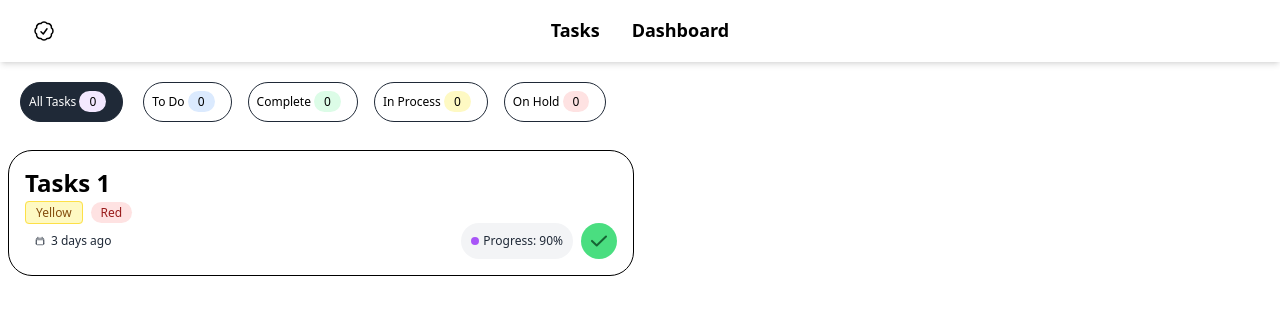
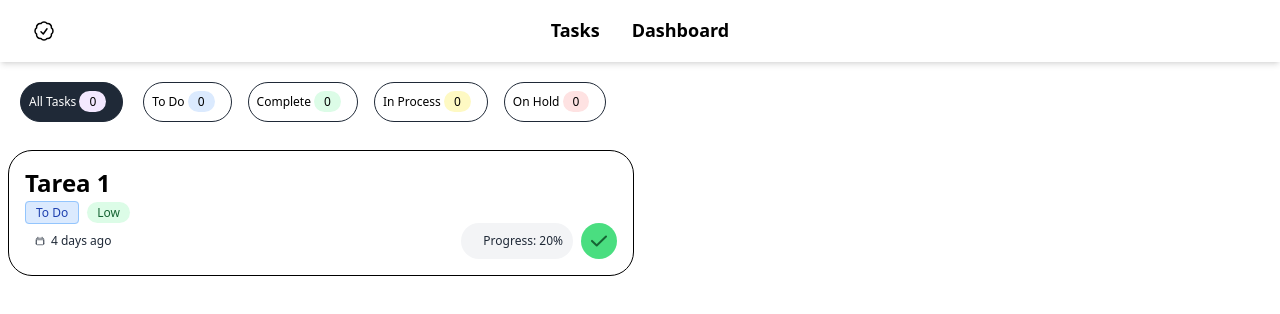
Before and after one commit to jregaladom/task-manager, a Vue app: page / in a window 1280 px wide. Shown: the top 314 px of the page. Built offline with nearby package versions, Linux system fonts and the light colour scheme.

Commit message:
Generación componentes de tarea

```diff
--- /dev/null
+++ b/src/components/inputs/ButtonChangeStatus.vue
@@ -0,0 +1,11 @@
+<script></script>
+<template>
+    <span
+        class="inline-flex items-center justify-center w-9 h-9 text-sm font-semibold text-green-800 bg-green-400 rounded-full">
+        <svg class="w-4 h-4" aria-hidden="true" xmlns="http://www.w3.org/2000/svg" fill="none" viewBox="0 0 16 12">
+            <path stroke="currentColor" stroke-linecap="round" stroke-linejoin="round" stroke-width="2"
+                d="M1 5.917 5.724 10.5 15 1.5" />
+        </svg>
+        <span class="sr-only">Icon description</span>
+    </span>
+</template>
--- a/src/components/inputs/Chip.vue
+++ b/src/components/inputs/Chip.vue
@@ -55,18 +55,12 @@ export default {
 };
 </script>
 <template>
-  <div
-    @click="handleClick"
-    class="flex min-w-fit w-auto h-10 justify-center items-center m-1 font-medium py-1 px-2 rounded-full border border-gray-800"
-    :class="clasStatusTask"
-  >
+  <div @click="handleClick"
+    class="flex min-w-fit w-auto h-10 justify-center items-center m-1 font-medium py-1 px-2 rounded-full border border-gray-800 cursor-pointer"
+    :class="clasStatusTask">
     <div class="text-xs font-medium flex-initial">
       {{ textChip }}
-      <span
-        class="text-black text-xs font-medium mr-2 px-2.5 py-0.5 rounded-full"
-        :class="colorBedge"
-        >0</span
-      >
+      <span class="text-black text-xs font-medium mr-2 px-2.5 py-0.5 rounded-full" :class="colorBedge">0</span>
     </div>
   </div>
 </template>
--- /dev/null
+++ b/src/components/ui/BadgeLevel.vue
@@ -0,0 +1,25 @@
+import { computed } from 'vue';
+<script>
+export default {
+    props: {
+        level: String
+    },
+    computed: {
+        colorBedge() {
+            switch (this.level) {
+                case "Low":
+                    return "bg-green-100 border-green-300 text-green-800";
+                case "Medium":
+                    return "bg-yellow-100 border-yellow-300 text-yellow-800";
+                case "High":
+                    return "bg-red-100 border-red-300 text-red-800";
+                default:
+                    return "bg-gray-100 border-gray-300 text-gray-800";
+            }
+        }
+    }
+}
+</script>
+<template>
+    <span class="text-xs font-medium mr-2 px-2.5 py-0.5 rounded-full" :class="colorBedge">{{ level }}</span>
+</template>
--- /dev/null
+++ b/src/components/ui/BadgeProgress.vue
@@ -0,0 +1,31 @@
+<script>
+export default {
+    props: {
+        progress: String
+    },
+    computed: {
+        colorPoint() {
+            switch (true) {
+                case (this.progress >= 0 && this.progress < 20):
+                    return "bg-red-500";
+                case (this.progress >= 20 && this.progress < 40):
+                    return "bg-organge-500";
+                case (this.progress >= 40 && this.progress < 60):
+                    return "bg-yellow-500";
+                case (this.progress >= 60 && this.progress < 80):
+                    return "bg-purple-500";
+                case (this.progress == 100):
+                    return "bg-green-500";
+                default:
+                    return "bg-purple-500";
+            }
+        }
+    }
+}
+</script>
+<template>
+    <span class="inline-flex items-center bg-gray-100 text-gray-800 text-xs font-medium mr-2 px-2.5 py-0.5 rounded-full">
+        <span class="w-2 h-2 mr-1  rounded-full" :class="colorPoint"></span>
+        Progress: {{ progress }}%
+    </span>
+</template>
--- /dev/null
+++ b/src/components/ui/BadgeStatus.vue
@@ -0,0 +1,27 @@
+<script>
+export default {
+    props: {
+        status: String
+    },
+    computed: {
+        colorBedge() {
+            switch (this.status) {
+                case "To Do":
+                    return "bg-blue-100 border-blue-300 text-blue-800";
+                case "Complete":
+                    return "bg-green-100 border-green-300 text-green-800";
+                case "In Process":
+                    return "bg-yellow-100 border-yellow-300 text-yellow-800";
+                case "On Hold":
+                    return "bg-red-100 border-red-300 text-red-800";
+                default:
+                    return "bg-gray-100 border-gray-300 text-gray-800";
+            }
+        }
+    }
+}
+</script>
+<template>
+    <span class="text-xs font-medium mr-2 px-2.5 py-0.5 rounded border" :class="colorBedge">{{
+        status }}</span>
+</template>
--- /dev/null
+++ b/src/components/ui/BadgeTime.vue
@@ -0,0 +1,17 @@
+<script>
+export default {
+    props: {
+        created: String
+    },
+}
+</script>
+<template>
+    <span class="text-gray-800 text-xs font-medium inline-flex items-center px-2.5 py-0.5 rounded mr-2">
+        <svg xmlns="http://www.w3.org/2000/svg" fill="none" viewBox="0 0 24 24" stroke-width="1.5" stroke="currentColor"
+            class="w-2.5 h-2.5 mr-1.5">
+            <path stroke-linecap="round" stroke-linejoin="round"
+                d="M6.75 3v2.25M17.25 3v2.25M3 18.75V7.5a2.25 2.25 0 012.25-2.25h13.5A2.25 2.25 0 0121 7.5v11.25m-18 0A2.25 2.25 0 005.25 21h13.5A2.25 2.25 0 0021 18.75m-18 0v-7.5A2.25 2.25 0 015.25 9h13.5A2.25 2.25 0 0121 11.25v7.5" />
+        </svg>
+        {{ created }}
+    </span>
+</template>
--- a/src/components/ui/CardTask.vue
+++ b/src/components/ui/CardTask.vue
@@ -1,68 +1,43 @@
 <script>
+import BadgeLevel from "@/components/ui/BadgeLevel.vue";
+import BadgeStatus from "@/components/ui/BadgeStatus.vue";
+import BadgeTime from "@/components/ui/BadgeTime.vue";
+import BadgeProgress from "@/components/ui/BadgeProgress.vue";
+import ButtonChangeStatus from "@/components/inputs/ButtonChangeStatus.vue";
+
+
+{/* <CardTask title="Tarea 1" status="To Do" level="Low" created="4 days ago" progress="20%" /> */ }
+
 export default {
   name: "CardTask",
+  props: {
+    title: String,
+    status: String,
+    level: String,
+    created: String,
+    progress: Number,
+  },
+  components: {
+    BadgeLevel,
+    BadgeStatus,
+    BadgeTime,
+    BadgeProgress,
+    ButtonChangeStatus,
+  },
+
 };
 </script>
 <template>
   <div class="w-full m-2 p-4 bg-white border rounded-3xl border-black">
-    <h4 class="text-2xl font-bold">Tasks 1</h4>
-    <span
-      class="bg-yellow-100 text-yellow-800 text-xs font-medium mr-2 px-2.5 py-0.5 rounded border border-yellow-300"
-      >Yellow</span
-    >
-    <span
-      class="bg-red-100 text-red-800 text-xs font-medium mr-2 px-2.5 py-0.5 rounded-full dark:bg-red-900 dark:text-red-300"
-      >Red</span
-    >
+    <h4 class="text-2xl font-bold">{{ title }}</h4>
+    <BadgeStatus :status="status" />
+    <BadgeLevel :level="level" />
     <div class="grid grid-cols-2 gap-2">
-      <span
-        class="text-gray-800 text-xs font-medium inline-flex items-center px-2.5 py-0.5 rounded mr-2"
-      >
-        <svg
-          xmlns="http://www.w3.org/2000/svg"
-          fill="none"
-          viewBox="0 0 24 24"
-          stroke-width="1.5"
-          stroke="currentColor"
-          class="w-2.5 h-2.5 mr-1.5"
-        >
-          <path
-            stroke-linecap="round"
-            stroke-linejoin="round"
-            d="M6.75 3v2.25M17.25 3v2.25M3 18.75V7.5a2.25 2.25 0 012.25-2.25h13.5A2.25 2.25 0 0121 7.5v11.25m-18 0A2.25 2.25 0 005.25 21h13.5A2.25 2.25 0 0021 18.75m-18 0v-7.5A2.25 2.25 0 015.25 9h13.5A2.25 2.25 0 0121 11.25v7.5"
-          />
-        </svg>
-
-        3 days ago
-      </span>
+      <BadgeTime :created="created" />
       <div class="flex justify-end">
-        <span
-          class="inline-flex items-center bg-gray-100 text-gray-800 text-xs font-medium mr-2 px-2.5 py-0.5 rounded-full"
-        >
-          <span class="w-2 h-2 mr-1 bg-purple-500 rounded-full"></span>
-          Progress: 90%
-        </span>
+        <BadgeProgress :progress="progress" />
         <div>
-          <span
-            class="inline-flex items-center justify-center w-9 h-9 text-sm font-semibold text-green-800 bg-green-400 rounded-full"
-          >
-            <svg
-              class="w-4 h-4"
-              aria-hidden="true"
-              xmlns="http://www.w3.org/2000/svg"
-              fill="none"
-              viewBox="0 0 16 12"
-            >
-              <path
-                stroke="currentColor"
-                stroke-linecap="round"
-                stroke-linejoin="round"
-                stroke-width="2"
-                d="M1 5.917 5.724 10.5 15 1.5"
-              />
-            </svg>
-            <span class="sr-only">Icon description</span>
-          </span>
+          <ButtonChangeStatus />
         </div>
       </div>
     </div>
--- a/src/views/TasksMain.vue
+++ b/src/views/TasksMain.vue
@@ -19,9 +19,7 @@ export default {
     <Chip text-chip="On Hold" />
   </div>
 
-  <div
-    class="grid grid-cols-1 mr-5 gap-2 lg:grid-cols-2 xl:grid-cols-2 2xl:grid-cols-3"
-  >
-    <CardTask />
+  <div class="grid grid-cols-1 mr-5 gap-2 lg:grid-cols-2 xl:grid-cols-2 2xl:grid-cols-3">
+    <CardTask title="Tarea 1" status="To Do" level="Low" created="4 days ago" :progress="20" />
   </div>
 </template>
```
